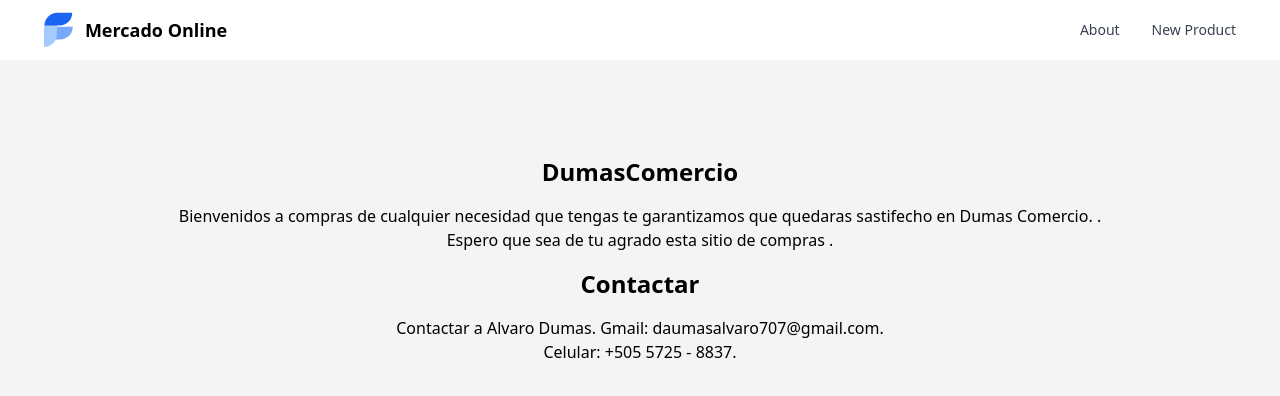
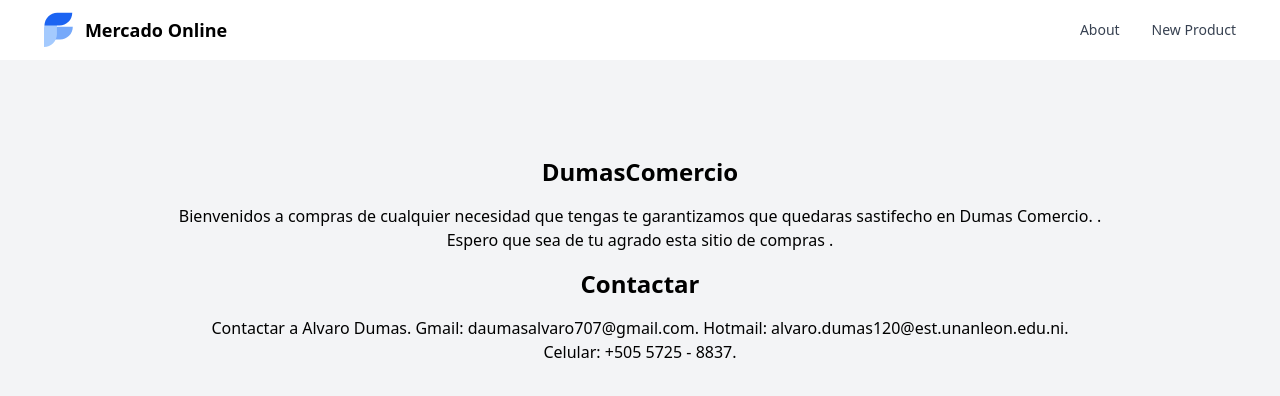
Before and after one commit to Alvaro707/crubdenext, a Next.js app: page /about in a window 1280 px wide. Shown: the top 396 px of the page. Built offline with nearby package versions, Linux system fonts and the light colour scheme.

Commit message:
agrego un email

```diff
--- a/pages/about.js
+++ b/pages/about.js
@@ -21,6 +21,7 @@ function about() {
       <p className="text-black-300">
        Contactar a Alvaro Dumas.
        Gmail: daumasalvaro707@gmail.com.
+       Hotmail: alvaro.dumas120@est.unanleon.edu.ni.
        <br></br>
        Celular: +505 5725 - 8837.
       </p>
```
